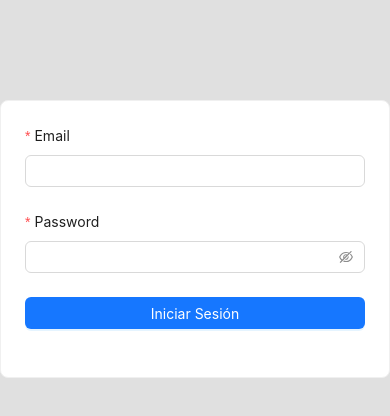
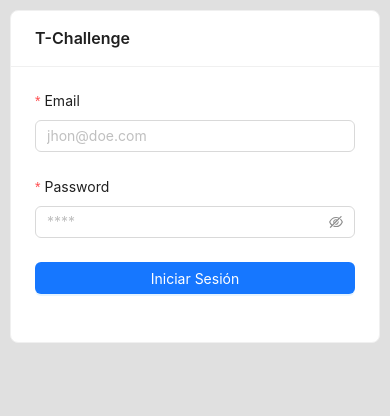
Before and after one commit to ciroribba/proyecto-tenpo, a React (Vite) app: page /login in a window 390 px wide. Shown: the top 416 px of the page. Built offline with nearby package versions, Linux system fonts and the light colour scheme.

Commit message:
add responsive style login

```diff
--- a/src/components/LayoutHeader.tsx
+++ b/src/components/LayoutHeader.tsx
@@ -32,7 +32,7 @@ const LayoutHeader = () => {
   return (
     <>
       <Header className="layout-header" style={{ backgroundColor: colorBgContainer }}>
-        <Text strong>TENPO</Text>
+        <Text strong>T-CHALLENGE</Text>
         <Button size='small' icon={<LogoutOutlined />} onClick={handleLogout}>Salir
         </Button>
       </Header>
--- a/src/components/TitleContent.tsx
+++ b/src/components/TitleContent.tsx
@@ -3,7 +3,7 @@ import { Typography } from "antd";
 const { Title } = Typography;
 
 const TitleContent: React.FC<{ title: string }> = ({ title }) => {
-    return <Title>{title}</Title>;
+    return <Title level={3} style={{marginTop: 0}}>{title}</Title>;
   };
 
   export default TitleContent;
--- a/src/pages/login/components/Signin.tsx
+++ b/src/pages/login/components/Signin.tsx
@@ -1,7 +1,8 @@
-import { FormProps, Card, Button, Form, Input, message } from 'antd';
+import { FormProps, Card, Button, Form, Input, message, Row, Col } from 'antd';
 import { useNavigate } from 'react-router-dom';
 import { ROUTES } from '../../../config/routes';
 import { useAuth } from '../../../context/useAuth';
+import { useIsMobile } from '../../../utils/utils';
 
 type FieldType = {
   email: string;
@@ -12,11 +13,12 @@ export const Signin = () => {
   const navigate = useNavigate();
   const { login, loading } = useAuth();
 
+  const isMobile = useIsMobile();
+
   const onFinish: FormProps<FieldType>['onFinish'] = async (values) => {
     try {
       const response = await login(values.email, values.password);
       if (response.status === 200) {
-        message.success('Login exitoso');
         navigate(ROUTES.HOME);
       }
     } catch (error: unknown) {
@@ -35,15 +37,13 @@ export const Signin = () => {
   };
 
   return (
-    <Card
-      hoverable
-      style={{ maxWidth: 600, margin: 'auto', marginTop: 100 }}
-    >
+    <Row justify="center" style={{ margin: isMobile ? 10 : 100 }}>
+      <Col xs={24} sm={20} md={16} lg={12} xl={8}>
+        <Card hoverable title="T-Challenge">
           <Form
             name="basic"
             labelCol={{ span: 24 }}
             wrapperCol={{ span: 24 }}
-        style={{ maxWidth: 600 }}
             initialValues={{ remember: true }}
             onFinish={onFinish}
             onFinishFailed={onFinishFailed}
@@ -53,18 +53,18 @@ export const Signin = () => {
             <Form.Item<FieldType>
               label="Email"
               name="email"
-          rules={[{ type: 'email' },{ required: true, message: 'Please input your username!' }]}
+              rules={[{ type: 'email' }, { required: true, message: 'Por favor ingrese correo electrónico!' }]}
             >
-          <Input />
+              <Input placeholder="jhon@doe.com" />
             </Form.Item>
 
             <Form.Item<FieldType>
               label="Password"
               name="password"
-          rules={[{ required: true, message: 'Please input your password!' }]}
+              rules={[{ required: true, message: 'Por favor ingrese contraseña!' }]}
               validateTrigger="onBlur"
             >
-          <Input.Password />
+              <Input.Password placeholder="****" />
             </Form.Item>
 
             <Form.Item label={null}>
@@ -78,6 +78,6 @@ export const Signin = () => {
               </Button>
             </Form.Item>
           </Form>
-    </Card>
+        </Card></Col></Row>
   );
 }
--- a/src/pages/table-characters/TableCharacters.tsx
+++ b/src/pages/table-characters/TableCharacters.tsx
@@ -41,7 +41,7 @@ const TableCharacters = () => {
   const { characters, loading, error } = useCharacterStore();
 
   useEffect(() => {
-    fetchCharacters(20);
+    fetchCharacters(100);
   }, []);
 
   if (error) return <p>Error: {error}</p>;
@@ -52,9 +52,8 @@ const TableCharacters = () => {
       <Spin spinning={loading}>
       <Table
         columns={columns}
-        dataSource={characters}
+        dataSource={!loading ? characters : []}
         rowKey='id'
-        pagination={{ pageSize: 50 }}
         scroll={{ y: 55 * 8 }}
       />
       </Spin>
```
Lines whose indentation alone changed are shown as unchanged.
